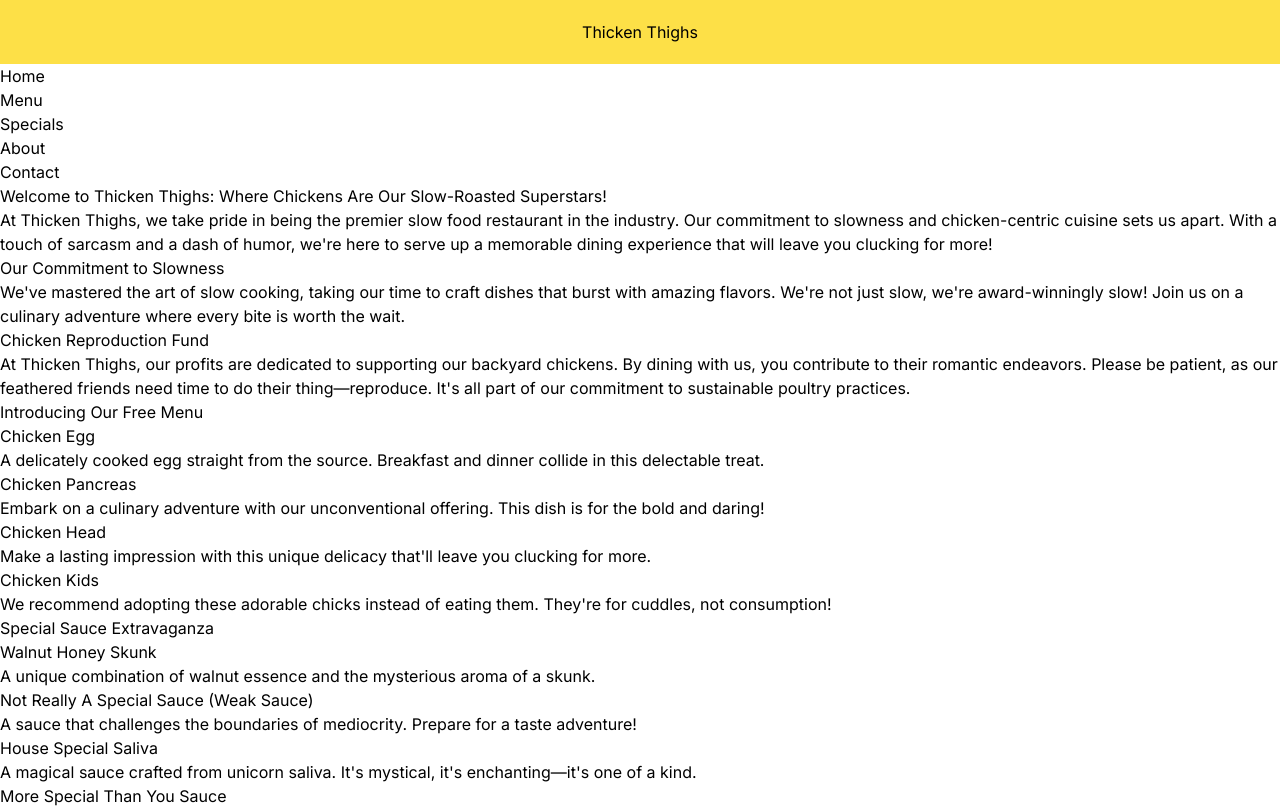
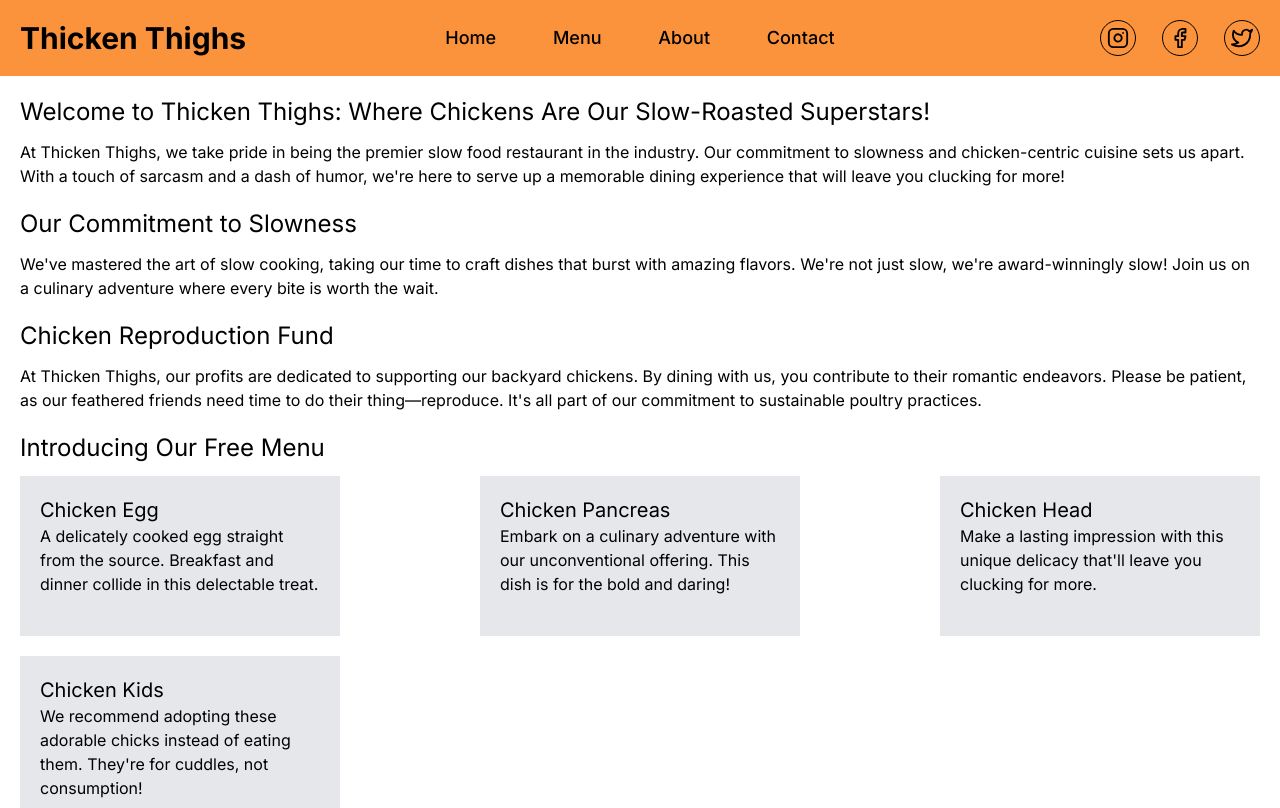
Before and after one commit to dtran813/thicken, a Next.js app: page / in a window 1280 px wide. Shown: the top 808 px of the page. Built offline with nearby package versions, Linux system fonts and the light colour scheme.

Commit message:
First version of header

```diff
--- a/app/page.tsx
+++ b/app/page.tsx
@@ -1,37 +1,69 @@
+import Link from 'next/link';
+import { FiInstagram, FiTwitter, FiFacebook } from 'react-icons/fi';
+
 export default function Home() {
   return (
     <>
-      <header className="bg-yellow-300 p-5 text-center ">
-        <h1>Thicken Thighs</h1>
-      </header>
+      <header className="flex items-center bg-orange-400 p-5">
+        <div className="flex flex-1 justify-start">
+          <h1 className="text-3xl font-bold">
+            <Link href="/">Thicken Thighs</Link>
+          </h1>
+        </div>
 
-      <nav>
-        <ul>
-          <li>
-            <a href="#">Home</a>
+        <nav className="flex flex-1 justify-center">
+          <ul className="flex w-full list-none justify-between">
+            <li className="inline-block">
+              <Link href="#" className="px-3 py-1 text-lg font-medium">
+                Home
+              </Link>
             </li>
-          <li>
-            <a href="#">Menu</a>
+            <li className="inline-block">
+              <Link href="#" className="px-3 py-1 text-lg font-medium">
+                Menu
+              </Link>
             </li>
-          <li>
-            <a href="#">Specials</a>
+            <li className="inline-block">
+              <Link href="#" className="px-3 py-1 text-lg font-medium">
+                About
+              </Link>
             </li>
-          <li>
-            <a href="#">About</a>
-          </li>
-          <li>
-            <a href="#">Contact</a>
+            <li className="inline-block">
+              <Link href="#" className="px-3 py-1 text-lg font-medium">
+                Contact
+              </Link>
             </li>
           </ul>
         </nav>
 
-      <section>
-        <h2>
+        <div className="flex flex-1 justify-end">
+          <div className="flex w-40 justify-between">
+            <Link href="/">
+              <span className="flex h-9 w-9 items-center justify-center rounded-full border border-black">
+                <FiInstagram size={22} />
+              </span>
+            </Link>
+            <Link href="/">
+              <span className="flex h-9 w-9 items-center justify-center rounded-full border border-black">
+                <FiFacebook size={22} />
+              </span>
+            </Link>
+            <Link href="/">
+              <span className="flex h-9 w-9 items-center justify-center rounded-full border border-black">
+                <FiTwitter size={22} />
+              </span>
+            </Link>
+          </div>
+        </div>
+      </header>
+
+      <section className="m-5">
+        <h2 className="mb-3 text-2xl">
           Welcome to Thicken Thighs: Where Chickens Are Our Slow-Roasted
           Superstars!
         </h2>
 
-        <p>
+        <p className="mb-5">
           At Thicken Thighs, we take pride in being the premier slow food
           restaurant in the industry. Our commitment to slowness and
           chicken-centric cuisine sets us apart. With a touch of sarcasm and a
@@ -39,18 +71,18 @@ export default function Home() {
           experience that will leave you clucking for more!
         </p>
 
-        <h2>Our Commitment to Slowness</h2>
+        <h2 className="mb-3 text-2xl">Our Commitment to Slowness</h2>
 
-        <p>
+        <p className="mb-5">
           We&apos;ve mastered the art of slow cooking, taking our time to craft
           dishes that burst with amazing flavors. We&apos;re not just slow,
           we&apos;re award-winningly slow! Join us on a culinary adventure where
           every bite is worth the wait.
         </p>
 
-        <h2>Chicken Reproduction Fund</h2>
+        <h2 className="mb-3 text-2xl">Chicken Reproduction Fund</h2>
 
-        <p>
+        <p className="mb-5">
           At Thicken Thighs, our profits are dedicated to supporting our
           backyard chickens. By dining with us, you contribute to their romantic
           endeavors. Please be patient, as our feathered friends need time to do
@@ -58,66 +90,66 @@ export default function Home() {
           sustainable poultry practices.
         </p>
 
-        <h2>Introducing Our Free Menu</h2>
+        <h2 className="mb-3 text-2xl">Introducing Our Free Menu</h2>
 
-        <div className="menu">
-          <div className="menu-item">
-            <h3>Chicken Egg</h3>
-            <p>
+        <div className="flex flex-wrap justify-between">
+          <div className="mb-5 w-80 bg-gray-200 p-5">
+            <h3 className="mt-0 text-xl">Chicken Egg</h3>
+            <p className="mb-5">
               A delicately cooked egg straight from the source. Breakfast and
               dinner collide in this delectable treat.
             </p>
           </div>
-          <div className="menu-item">
-            <h3>Chicken Pancreas</h3>
-            <p>
+          <div className="mb-5 w-80 bg-gray-200 p-5">
+            <h3 className="mt-0 text-xl">Chicken Pancreas</h3>
+            <p className="mb-5">
               Embark on a culinary adventure with our unconventional offering.
               This dish is for the bold and daring!
             </p>
           </div>
-          <div className="menu-item">
-            <h3>Chicken Head</h3>
-            <p>
+          <div className="mb-5 w-80 bg-gray-200 p-5">
+            <h3 className="mt-0 text-xl">Chicken Head</h3>
+            <p className="mb-5">
               Make a lasting impression with this unique delicacy that&apos;ll
               leave you clucking for more.
             </p>
           </div>
-          <div className="menu-item">
-            <h3>Chicken Kids</h3>
-            <p>
+          <div className="mb-5 w-80 bg-gray-200 p-5">
+            <h3 className="mt-0 text-xl">Chicken Kids</h3>
+            <p className="mb-5">
               We recommend adopting these adorable chicks instead of eating
               them. They&apos;re for cuddles, not consumption!
             </p>
           </div>
         </div>
 
-        <h2>Special Sauce Extravaganza</h2>
+        <h2 className="mb-3 text-2xl">Special Sauce Extravaganza</h2>
 
-        <div className="special-sauces">
-          <div className="special-sauce">
+        <div className="flex flex-wrap justify-between">
+          <div className="mb-5 w-80 bg-gray-200 p-5">
             <h3>Walnut Honey Skunk</h3>
-            <p>
+            <p className="mb-5">
               A unique combination of walnut essence and the mysterious aroma of
               a skunk.
             </p>
           </div>
-          <div className="special-sauce">
+          <div className="mb-5 w-80 bg-gray-200 p-5">
             <h3>Not Really A Special Sauce (Weak Sauce)</h3>
-            <p>
+            <p className="mb-5">
               A sauce that challenges the boundaries of mediocrity. Prepare for
               a taste adventure!
             </p>
           </div>
-          <div className="special-sauce">
+          <div className="mb-5 w-80 bg-gray-200 p-5">
             <h3>House Special Saliva</h3>
-            <p>
+            <p className="mb-5">
               A magical sauce crafted from unicorn saliva. It&apos;s mystical,
               it&apos;s enchanting—it&apos;s one of a kind.
             </p>
           </div>
-          <div className="special-sauce">
+          <div className="mb-5 w-80 bg-gray-200 p-5">
             <h3>More Special Than You Sauce</h3>
-            <p>
+            <p className="mb-5">
               A sauce that outshines even the most special of individuals. Brace
               yourself for an extraordinary experience!
             </p>
```
Lines whose indentation alone changed are shown as unchanged.
